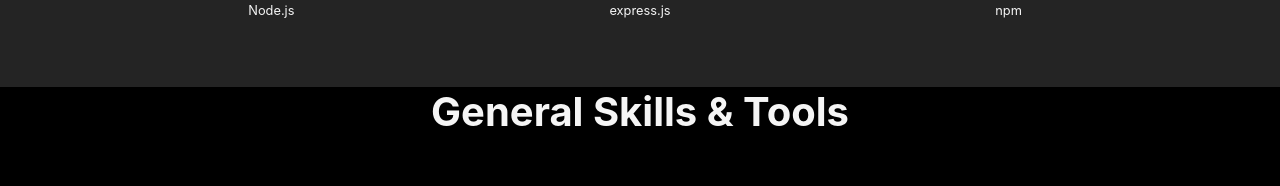
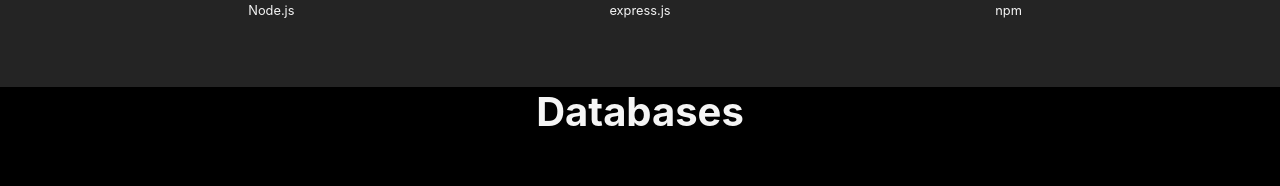
Before and after one commit to RohanGorla/Portfolio, a React (Vite) app: page / in a window 1280 px wide. Shown: the part 1159-1345 px from the top of the page. Built offline with nearby package versions, Linux system fonts and the light colour scheme.

Commit message:
update label in database section

```diff
--- a/src/content.jsx
+++ b/src/content.jsx
@@ -62,7 +62,7 @@ export default function Content() {
       <div className="content Database">
         <div className="labels">
           <div className="skills-label">
-            <h3>General Skills & Tools</h3>
+            <h3>Databases</h3>
             <div className="line"></div>
           </div>
         </div>
```
